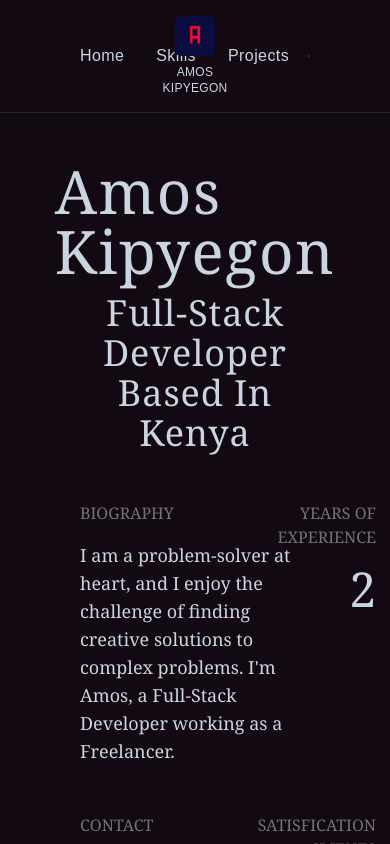
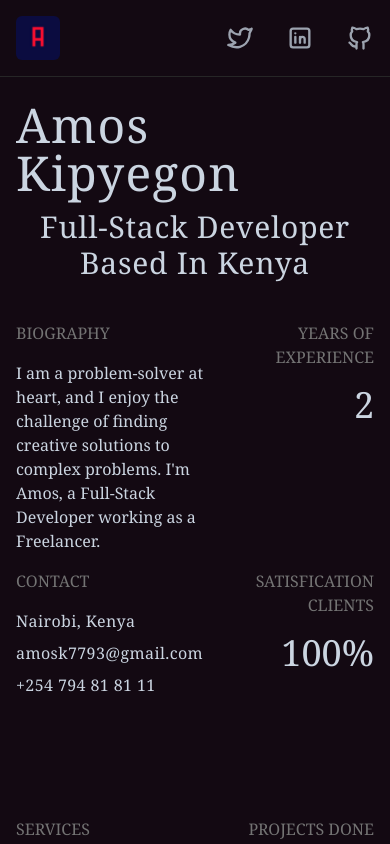
Before and after one commit to amoskipyegon1/AmosDev, a Nuxt app: page / in a window 390 px wide. Built offline with nearby package versions, Linux system fonts and the light colour scheme.

Commit message:
chore: Fix Mobile Responsiveness

```diff
--- a/app.vue
+++ b/app.vue
@@ -25,7 +25,7 @@ body {
 }
 
 ::-webkit-scrollbar {
-	width: 5px;
+	width: 4px;
 	height: 5px;
 	border-radius: 32px;
 }
--- a/components/Footer.vue
+++ b/components/Footer.vue
@@ -1,12 +1,12 @@
 <template>
 	<footer class="py-2 flex flex-col sm:gap-y-10 items-center justify-center w-full px-4 sm:px-20">
-		<div class="py-6 px-4 border-t border-neutral-800 grid grid-cols-3 gap-x-2 w-full">
-			<div class="flex flex-row gap-x-1 items-center text-xs tracking-wide">
-				<small>@</small>
+		<div class="py-4 sm:py-6 px-2 sm:px-4 border-t border-neutral-800 grid grid-cols-2 sm:grid-cols-3 gap-x-2 w-full">
+			<div class="flex flex-row items-center text-sm sm:text-xs tracking-wide">
+				<small class="text-sm sm:text-xs">@</small>
 				<p>2022.</p>
-				<p class="uppercase">All rights reserved</p>
+				<p class="uppercase ml-1">All rights reserved</p>
 			</div>
-			<div class=""></div>
+			<div class="hidden sm:block"></div>
 			<div class="flex flex-row gap-x-8 items-center justify-end">
 				<div class="w-4 h-4 text-gray-400 hover:text-gray-50 cursor-pointer transition-colors duration-200">
 					<IconsTwitter />
--- /dev/null
+++ b/components/Hero.vue
@@ -0,0 +1,64 @@
+<template>
+	<div id="hero" class="w-full pt-10 sm:pt-8 px-4 sm:px-20 grid grid-cols-4 sm:grid-cols-8 font-serif">
+		<div class="about col-span-2 grid grid-rows-3 gap-y-4 sm:gap-y-12">
+			<div class="h-card">
+				<div class="title">
+					<h4 class="text-base uppercase text-neutral-500">biography</h4>
+				</div>
+				<p class="text-base sm:text-lg">
+					I am a problem-solver at heart, and I enjoy the challenge of finding creative solutions to complex problems. I'm Amos, a
+					Full-Stack Developer working as a Freelancer.
+				</p>
+			</div>
+			<div class="h-card">
+				<div class="title">
+					<h4 class="text-base uppercase text-neutral-500">contact</h4>
+				</div>
+				<article class="flex flex-col gap-y-2">
+					<p class="text-base sm:text-lg tracking-wide">Nairobi, Kenya</p>
+					<p class="text-base sm:text-lg tracking-wide">amosk7793@gmail.com</p>
+					<p class="text-base sm:text-lg tracking-wide">+254 794 81 81 11</p>
+				</article>
+			</div>
+			<div class="h-card">
+				<div class="title">
+					<h4 class="text-base uppercase text-neutral-500">services</h4>
+				</div>
+				<article class="flex flex-col gap-y-2">
+					<p class="text-base sm:text-lg tracking-wide capitalize">Back-end development</p>
+					<p class="text-base sm:text-lg tracking-wide capitalize">Front-end development</p>
+					<p class="text-base sm:text-lg tracking-wide capitalize">Database design</p>
+				</article>
+			</div>
+		</div>
+		<div id="hero-img" class="col-span-4 hidden sm:flex justify-center items-center">
+			<img src="~/assets/Img/me.webp" alt="" class="max-h-[560px] rounded-3xl p-2 ring-1 ring-neutral-800" />
+		</div>
+		<div class="about col-span-2 grid grid-rows-3 gap-y-4 sm:gap-y-12">
+			<div class="h-card items-end">
+				<div class="title">
+					<h4 class="text-base uppercase text-neutral-500 text-end">years of <br />experience</h4>
+				</div>
+				<p class="text-4xl sm:text-5xl">2</p>
+			</div>
+			<div class="h-card items-end">
+				<div class="title">
+					<h4 class="text-base uppercase text-neutral-500 text-end">satisfication <br />clients</h4>
+				</div>
+				<p class="text-4xl sm:text-5xl">100%</p>
+			</div>
+			<div class="h-card items-end">
+				<div class="title">
+					<h4 class="text-base uppercase text-neutral-500 text-end">projects done</h4>
+				</div>
+				<p class="text-4xl sm:text-5xl">20+</p>
+			</div>
+		</div>
+	</div>
+</template>
+
+<style scoped>
+.about .h-card {
+	@apply flex flex-col gap-y-4;
+}
+</style>
--- a/components/Navbar.vue
+++ b/components/Navbar.vue
@@ -1,25 +1,25 @@
 <template>
-	<nav class="grid grid-cols-3 gap-x-2 w-full px-20 py-4 sticky top-0 bg-tate border-b border-neutral-800">
-		<ul class="links flex flex-row items-center gap-x-8">
+	<nav class="grid grid-cols-2 sm:grid-cols-3 gap-x-2 w-full px-4 sm:px-20 py-4 sticky top-0 bg-tate border-b border-neutral-800">
+		<ul class="links hidden sm:flex flex-row items-center gap-x-8">
 			<li>home</li>
 			<li>Skills</li>
 			<li>Projects</li>
 		</ul>
-		<div class="flex flex-col gap-y-2 items-center justify-center">
-			<img src="@/assets/Img/favicon-32x32.png" alt="" class="rounded-md w-10 h-10" />
-			<span class="font-light text-xs tracking-wide text-center uppercase"
+		<div class="flex flex-col gap-y-2 items-start sm:items-center justify-center">
+			<img src="@/assets/Img/favicon-32x32.png" alt="" class="rounded-md w-11 sm:w-10 h-11 sm:h-10" />
+			<span class="font-light hidden sm:block text-xs tracking-wide text-center uppercase"
 				>Amos <br />
 				Kipyegon</span
 			>
 		</div>
 		<div class="flex flex-row gap-x-8 items-center justify-end">
-			<div class="w-5 h-5 text-gray-400 hover:text-gray-50 cursor-pointer transition-colors duration-200">
+			<div class="w-7 sm:w-5 h-7 sm:h-5 text-gray-400 hover:text-gray-50 cursor-pointer transition-colors duration-200">
 				<IconsTwitter />
 			</div>
-			<div class="w-5 h-5 text-gray-400 hover:text-gray-50 cursor-pointer transition-colors duration-200">
+			<div class="w-7 sm:w-5 h-7 sm:h-5 text-gray-400 hover:text-gray-50 cursor-pointer transition-colors duration-200">
 				<IconsLinkedin />
 			</div>
-			<div class="w-5 h-5 text-gray-400 hover:text-gray-50 cursor-pointer transition-colors duration-200">
+			<div class="w-7 sm:w-5 h-7 sm:h-5 text-gray-400 hover:text-gray-50 cursor-pointer transition-colors duration-200">
 				<IconsGithub />
 			</div>
 		</div>
--- a/components/Skills.vue
+++ b/components/Skills.vue
@@ -1,11 +1,11 @@
 <template>
-	<div class="w-full grid grid-cols-1 sm:grid-cols-3 gap-x-12 gap-y-4">
+	<div class="w-full grid grid-cols-1 sm:grid-cols-3 gap-x-12 gap-y-8">
 		<div class="skill-card card-tate flex flex-col gap-y-1 rounded-md px-2 py-3 shadow-md">
 			<div class="skill-title w-full flex flex-col gap-y-2 items-center justify-center py-2">
-				<div class="img-skill w-[36px] sm:w-[48px] h-[36px] sm:h-[48px]">
+				<div class="img-skill w-[48px] h-[48px]">
 					<img src="~/assets/components/Icons/backend.png" alt="" class="w-full h-full" />
 				</div>
-				<h4 class="text-base sm:text-lg tracking-wide capitalize">Backend development</h4>
+				<h4 class="text-lg tracking-wide capitalize">Backend development</h4>
 			</div>
 			<article class="w-full flex flex-col gap-y-2 px-2">
 				<p class="text-sm leading-6 tracking-wide break-words">
@@ -73,10 +73,10 @@
 
 		<div class="skill-card card-tate flex flex-col gap-y-1 rounded-md px-2 py-3 shadow-md">
 			<div class="skill-title w-full flex flex-col gap-y-2 items-center justify-center py-2">
-				<div class="img-skill w-[36px] sm:w-[48px] h-[36px] sm:h-[48px]">
+				<div class="img-skill w-[48px] h-[48px]">
 					<img src="~/assets/components/Icons/frontend.png" alt="" class="w-full h-full" />
 				</div>
-				<h4 class="text-base sm:text-lg tracking-wide capitalize">Frontend development</h4>
+				<h4 class="text-lg tracking-wide capitalize">Frontend development</h4>
 			</div>
 			<article class="w-full flex flex-col gap-y-2 px-2">
 				<p class="text-sm leading-6 tracking-wide break-words">
@@ -143,10 +143,10 @@
 
 		<div class="skill-card card-tate flex flex-col gap-y-1 rounded-md px-2 py-3 shadow-md">
 			<div class="skill-title w-full flex flex-col gap-y-2 items-center justify-center py-2">
-				<div class="img-skill w-[36px] sm:w-[48px] h-[36px] sm:h-[48px]">
+				<div class="img-skill w-[48px] h-[48px]">
 					<img src="~/assets/components/Icons/database.png" alt="" class="w-full h-full" />
 				</div>
-				<h4 class="text-base sm:text-lg tracking-wide capitalize">Database development</h4>
+				<h4 class="text-lg tracking-wide capitalize">Database development</h4>
 			</div>
 			<article class="w-full flex flex-col gap-y-2 px-2">
 				<p class="text-sm leading-6 tracking-wide break-words">
--- a/pages/index.vue
+++ b/pages/index.vue
@@ -19,76 +19,23 @@ const navloader = ref<boolean>(false);
 // });
 </script>
 <template>
-	<section class="w-full flex flex-col gap-y-4">
+	<section class="w-full flex flex-col gap-y-0 sm:gap-y-4">
 		<!-- Navbar Content -->
 		<Navbar />
 
 		<!-- Hero -->
-		<header class="w-full flex flex-col gap-y-3 justify-center items-center pt-8 px-20 font-serif">
-			<h3 class="text-6xl tracking-wide">Amos Kipyegon</h3>
-			<h3 class="text-4xl capitalize tracking-wide text-center">Full-stack Developer <br />based in kenya</h3>
+		<header class="w-full flex flex-col gap-y-3 justify-center items-center pt-6 sm:pt-8 px-4 sm:px-20 font-serif">
+			<h3 class="text-5xl sm:text-6xl tracking-wide">Amos Kipyegon</h3>
+			<h3 class="text-3xl sm:text-4xl capitalize tracking-wide text-center">Full-stack Developer <br />based in kenya</h3>
 		</header>
-		<div id="hero" class="w-full pt-8 px-20 grid grid-cols-8 font-serif">
-			<div class="about col-span-2 grid grid-rows-3 gap-y-12">
-				<div class="h-card">
-					<div class="title">
-						<h4 class="text-base uppercase text-neutral-500">biography</h4>
-					</div>
-					<p class="text-lg">
-						I am a problem-solver at heart, and I enjoy the challenge of finding creative solutions to complex problems. I'm
-						Amos, a Full-Stack Developer working as a Freelancer.
-					</p>
-				</div>
-				<div class="h-card">
-					<div class="title">
-						<h4 class="text-base uppercase text-neutral-500">contact</h4>
-					</div>
-					<article class="flex flex-col gap-y-2">
-						<p class="text-lg tracking-wide">Nairobi, Kenya</p>
-						<p class="text-lg tracking-wide">amosk7793@gmail.com</p>
-						<p class="text-lg tracking-wide">+254 794 81 81 11</p>
-					</article>
-				</div>
-				<div class="h-card">
-					<div class="title">
-						<h4 class="text-base uppercase text-neutral-500">services</h4>
-					</div>
-					<article class="flex flex-col gap-y-2">
-						<p class="text-lg tracking-wide capitalize">Back-end development</p>
-						<p class="text-lg tracking-wide capitalize">Front-end development</p>
-						<p class="text-lg tracking-wide capitalize">Database design</p>
-					</article>
-				</div>
-			</div>
-			<div id="hero-img" class="col-span-4 flex justify-center items-center">
-				<img src="~/assets/Img/me.webp" alt="" class="max-h-[560px] rounded-3xl p-2 ring-1 ring-neutral-800" />
-			</div>
-			<div class="about col-span-2 grid grid-rows-3 gap-y-12">
-				<div class="h-card items-end">
-					<div class="title">
-						<h4 class="text-base uppercase text-neutral-500 text-end">years of <br />experience</h4>
-					</div>
-					<p class="text-5xl">2</p>
-				</div>
-				<div class="h-card items-end">
-					<div class="title">
-						<h4 class="text-base uppercase text-neutral-500 text-end">satisfication <br />clients</h4>
-					</div>
-					<p class="text-5xl">100%</p>
-				</div>
-				<div class="h-card items-end">
-					<div class="title">
-						<h4 class="text-base uppercase text-neutral-500 text-end">projects done</h4>
-					</div>
-					<p class="text-5xl">20+</p>
-				</div>
-			</div>
-		</div>
+
+		<!-- Hero Container -->
+		<Hero />
 
 		<!-- Skills -->
-		<div id="skills" class="py-12 flex flex-col gap-y-5 sm:gap-y-10 items-center justify-center w-full px-4 sm:px-20">
+		<div id="skills" class="py-4 sm:py-12 flex flex-col gap-y-5 sm:gap-y-10 items-center justify-center w-full px-4 sm:px-20">
 			<div class="title w-full flex items-center justify-center py-8 border-t border-neutral-800">
-				<h2 class="text-xl sm:text-4xl tracking-wider font-light uppercase">My <span class="text-super">Skills</span></h2>
+				<h2 class="text-3xl sm:text-4xl tracking-wider font-light uppercase">My <span class="text-super">Skills</span></h2>
 			</div>
 			<Skills />
 		</div>
@@ -147,8 +94,4 @@ const navloader = ref<boolean>(false);
 	left: 0;
 	background-color: #484848;
 }
-
-.about .h-card {
-	@apply flex flex-col gap-y-4;
-}
 </style>
```
